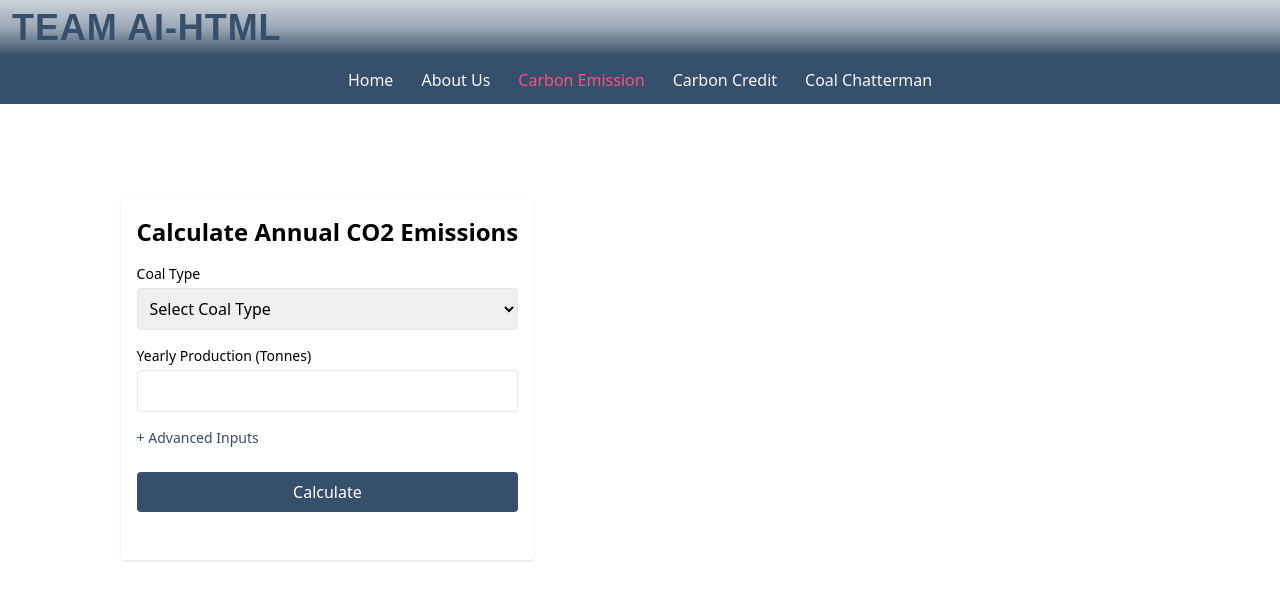
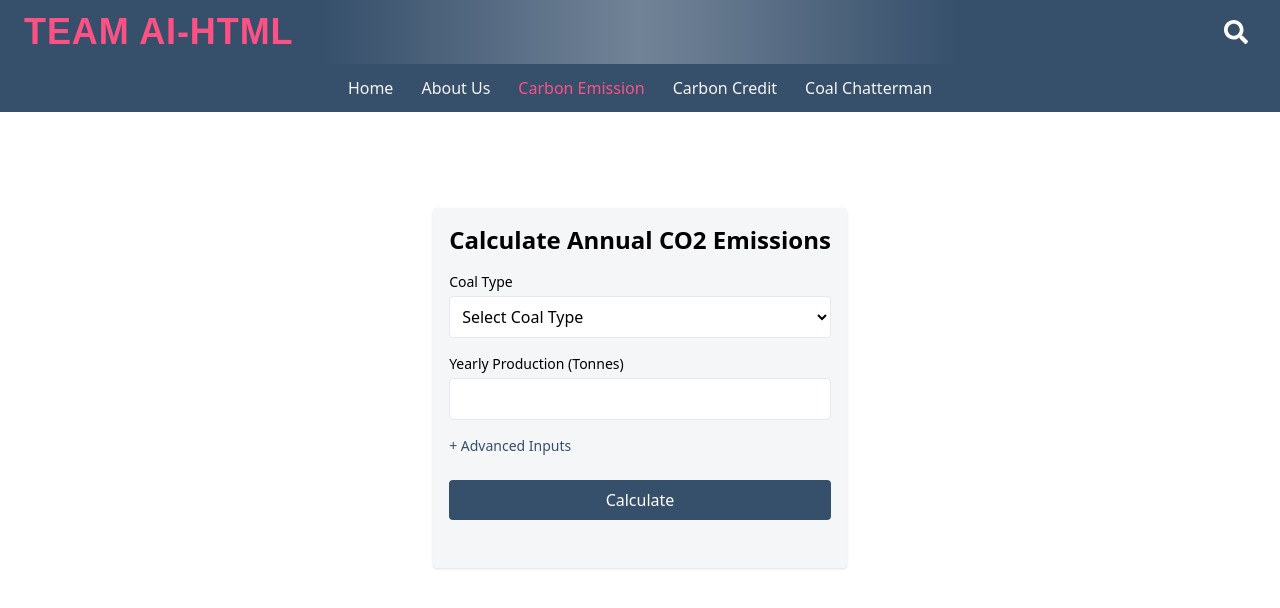
Before and after one commit to TIDYMOUSE/Carbon-Footprint, a React (Create React App) app: page /carbon-emission in a window 1280 px wide. Shown: the top 608 px of the page. Built offline with nearby package versions, Linux system fonts and the light colour scheme.

Commit message:
minor changes

```diff
--- a/package.json
+++ b/package.json
@@ -11,6 +11,7 @@
     "react": "^18.3.1",
     "react-chartjs-2": "^5.2.0",
     "react-dom": "^18.3.1",
+    "react-icons": "^5.3.0",
     "react-router-dom": "^6.26.1",
     "react-scripts": "5.0.1",
     "web-vitals": "^2.1.4"
--- a/src/components/Navbar.jsx
+++ b/src/components/Navbar.jsx
@@ -1,9 +1,12 @@
 import React, { useEffect, useState } from "react";
 import { NavLink, useLocation } from "react-router-dom";
+import {FaSearch} from 'react-icons/fa'
 
 function Navbar() {
   const location = useLocation();
   const activeLink= location.pathname;
+  const [showSearch,setshowSearch] = useState(false)
+  const [inputHover,setinputHover] = useState(false)
   const [isScrolled, setIsScrolled] = useState(false);
   const [prevScrollpos, setPrevScrollpos] = useState(window.scrollY);
   const [top, setTop] = useState(0);
@@ -31,25 +34,43 @@ function Navbar() {
     };
   },[prevScrollpos])
   return (
-    <nav className="w-full relative" >
-      <div className="bg-gradient-to-b from-secondary/25 via-secondary/50 to-secondary  text-4xl text-secondary py-2 px-3 font-action tracking-wide font-semibold">
+    <nav className="w-full relative " >
+      <div className="items-center px-6 h-16 bg-gradient-to-r from-secondary from-[25%] via-secondary/70  to-secondary to-[75%]  text-4xl text-accent py-2 font-action tracking-wide font-semibold flex justify-between">
         TEAM AI-HTML
+        <div className={`flex px-2 text-white text-base py-1 gap-2 ${showSearch?"border-white border-2 rounded" :""}`}>
+                    <button onFocus={()=>{
+                        setshowSearch(true)
+                    }}
+                    onBlur={()=>{
+                        if(!inputHover){
+                            setshowSearch(false)
+                        }}
+                    }>
+                        <FaSearch className='text-[1.5rem]' />
+                    </button>
+                    <input className={`bg-secondary focus:outline-none ${showSearch ?'block':'hidden'}`} type="text" name="" id="" placeholder='search'
+                    onMouseEnter={()=>{setinputHover(true)}}
+                    onMouseLeave={()=>{setinputHover(false)}}
+                    onBlur={()=>{setinputHover(false)
+                        setshowSearch(false)
+                    }}/>
+                </div>
       </div>
       <div className= {`w-[100%] z-50 transition-all ease-in-out  bg-secondary flex justify-center p-2 gap-3 text-background ${isScrolled ? `fixed`:''}`} style={{top: `${top}px`}}>
         <NavLink to="/" className=  {`px-2 py-1 ${activeLink === '/' ? 'text-accent' :''} hover:font-semibold cursor-pointer`} >
           Home
         </NavLink>
-        <div className= {`px-2 py-1 hover:font-semibold cursor-pointer`} >About Us</div>
+        <NavLink className= {`px-2 py-1 hover:font-semibold cursor-pointer`} >About Us</NavLink>
         <NavLink
           to="carbon-emission"
           className={`px-2 py-1 ${activeLink === '/carbon-emission' ? 'text-accent':''} hover:font-semibold cursor-pointer `}
         >
           Carbon Emission
         </NavLink>
-        <div className="px-2 py-1 hover:font-semibold cursor-pointer ">
+        <NavLink className="px-2 py-1 hover:font-semibold cursor-pointer ">
           Carbon Credit
-        </div>
-        <NavLink to="chat-bot" className="px-2 py-1 hover:font-semibold cursor-pointer ">
+        </NavLink>
+        <NavLink to="chat-bot" className={`px-2 py-1 ${activeLink === '/chat-bot' ? 'text-accent':''} hover:font-semibold cursor-pointer `}>
           Coal Chatterman
         </NavLink>
       </div>
--- a/src/pages/CarbonEmission.jsx
+++ b/src/pages/CarbonEmission.jsx
@@ -41,7 +41,6 @@ function CarbonEmission() {
       conversionFactor,
       co2EmissionFactor
     ).toFixed(2);
-    alert(`Annual CO2 in MllTonnes is ${emission}`);
 
     const newCalculation = {
       coalType,
@@ -56,7 +55,7 @@ function CarbonEmission() {
 
   return (
     <div className={`pt-24 pb-36 flex justify-evenly ${showAdvanced ? "h-[868px]" :"h-[600px]"} `}>
-      <div className="max-w-md mx-auto p-4 bg-white rounded shadow ">
+      <div className="max-w-md mx-auto p-4 bg-slate-600/5 rounded shadow ">
         <h2 className="text-2xl font-bold mb-4">
           Calculate Annual CO2 Emissions
         </h2>
@@ -64,9 +63,10 @@ function CarbonEmission() {
           <div className="mb-4">
             <label className="block text-sm font-medium mb-1">Coal Type</label>
             <select
-              className="w-full p-2 border rounded"
+              className="w-full p-2 border rounded bg-white"
               value={coalType}
               onChange={handleCoalTypeChange}
+
             >
               <option value="" >Select Coal Type</option>
               {Object.keys(data).map((type) => (
@@ -145,9 +145,9 @@ function CarbonEmission() {
           </button>
         </form>
       </div>
-      <div className="w-96 mx-auto">
+      <div className={`w-96 mx-auto ${calculations.length ===0?"hidden":""}`}>
 
-      <div className= {`p-4 bg-white rounded shadow  h-[100%] ${calculations.length ===0?"hidden":""} ${calculations.length >2?"overflow-y-scroll":""} `}>
+      <div className= {`p-4 bg-slate-600/5 rounded shadow  h-[100%]  ${calculations.length >2?"overflow-y-scroll":""} `}>
         <h2 className="text-2xl font-bold mb-4">Previous Calculations</h2>
         <ul>
           {calculations.map((calc, index) => (
```
Also changed, not shown: 1 other file (tests, documents, lock files or other folders).
